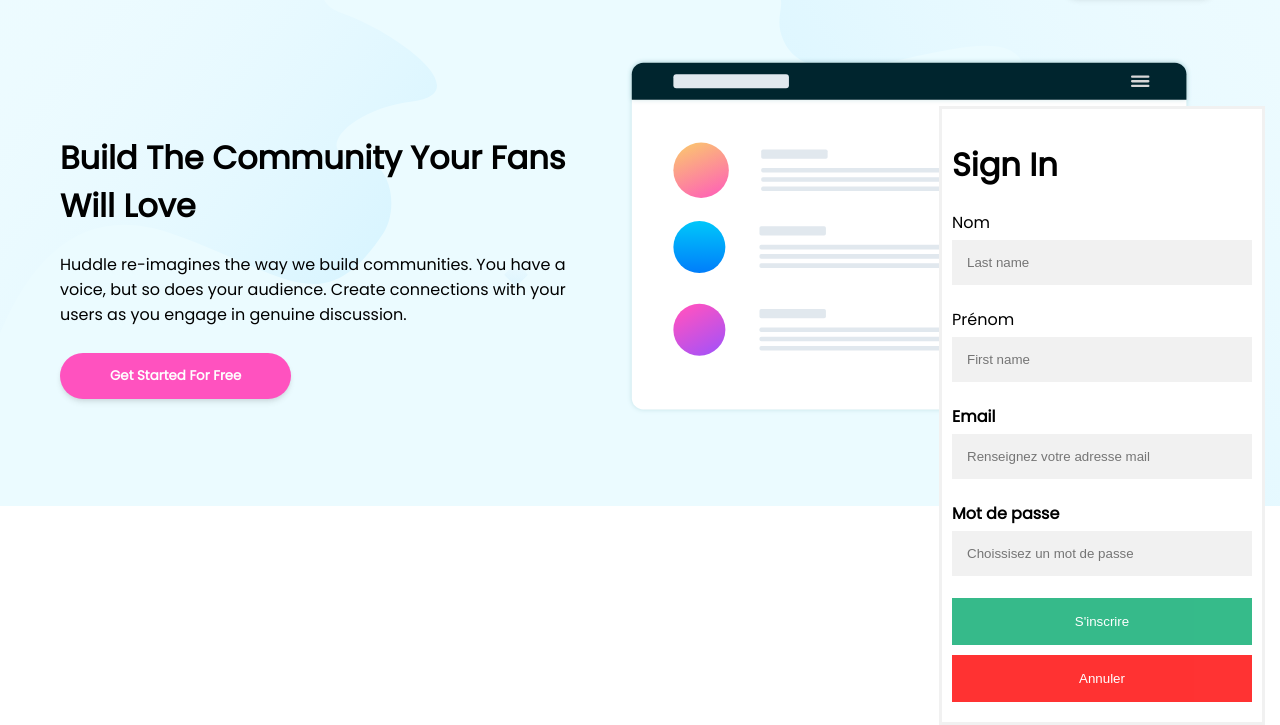
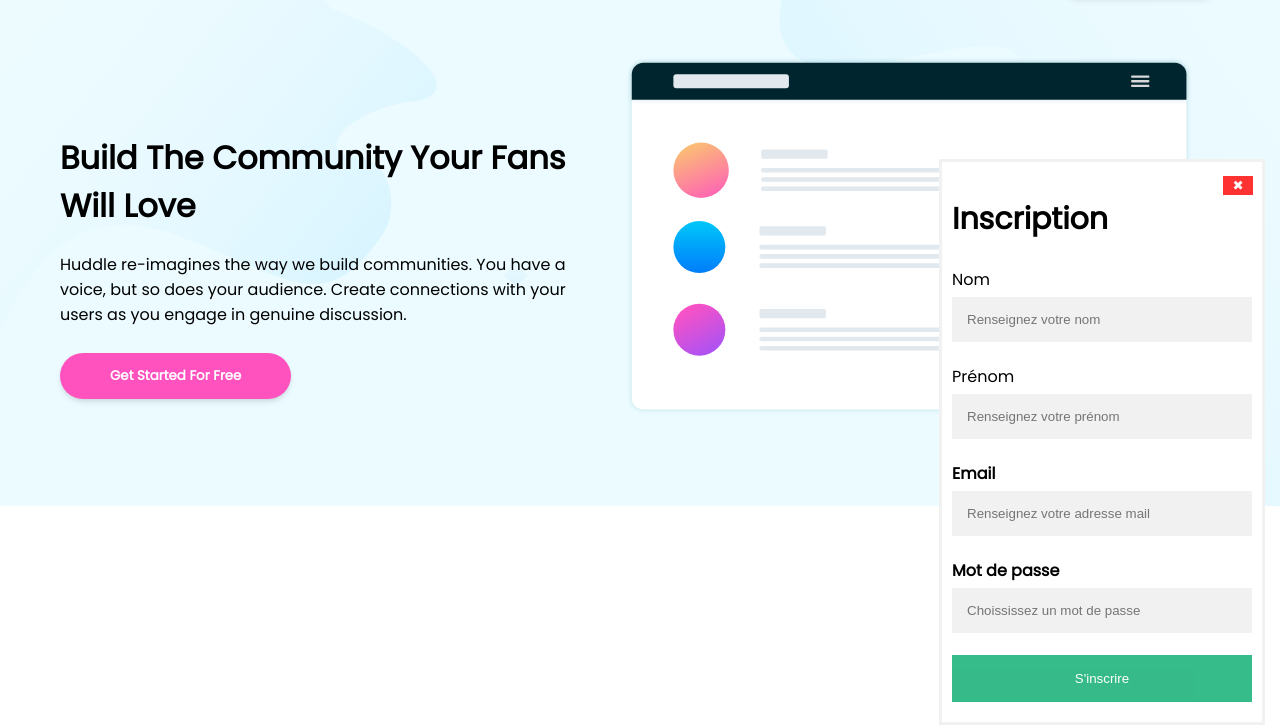
Before and after one commit to Fabolous38/agence-simplweb, a plain HTML site: page header.html in a window 1280 px wide. Both pictures are taken after a click on the button "Try It free". Shown: the part 75-800 px from the top of the page. Drawn offline with Linux system fonts and the light colour scheme.

Commit message:
modification du formulaire(titre/bouton)

```diff
--- a/header.css
+++ b/header.css
@@ -46,6 +46,12 @@ header {
   z-index: 9;
 }
 
+/*h2 du popup*/
+h2{
+  font-size: 30px;
+  margin: 0 0 25px 0;
+}
+
 /* Add styles to the form container */
 .form-container {
   max-width: 300px;
@@ -83,6 +89,9 @@ header {
 /* Add a red background color to the cancel button */
 .form-container .cancel {
   background-color: red;
+  max-width: 10%;
+  padding: 2px;
+  margin: 0 0 0 271px;
 }
 
 /* Add some hover effects to buttons */
--- a/header.html
+++ b/header.html
@@ -17,34 +17,54 @@
           <img src="images/logo.svg" class="logo" alt="Logo Huddle" />
         </div>
         <div>
-          <button class="open-button" onclick="openForm()">Try It free
-
-          </button>
-
+          <button class="open-button" onclick="openForm()">Try It free</button>
           <div class="form-popup" id="myForm">
             <form action="" class="form-container">
-              <h1>Sign In</h1>
+              <div>
+                <button type="button" class="btn cancel" onclick="closeForm()">
+                  ✖
+                </button>
+                <h2>Inscription</h2>
+              </div>
 
               <div class="field">
                 <label for="lastname">Nom</label>
-                <input placeholder="Last name" type="text" name="lastname" id="lastname">
-            </div>
-            <div class="field">
+                <input
+                  placeholder="Renseignez votre nom"
+                  type="text"
+                  name="lastname"
+                  id="lastname"
+                />
+              </div>
+              <div class="field">
                 <label for="firstname">Prénom</label>
-                <input placeholder="First name" type="text" name="firstname" id="firstname">
-            </div>
+                <input
+                  placeholder="Renseignez votre prénom"
+                  type="text"
+                  name="firstname"
+                  id="firstname"
+                />
+              </div>
 
               <label for="email"><b>Email</b></label>
-              <input type="text" placeholder="Renseignez votre adresse mail" name="email" required>
+              <input
+                type="text"
+                placeholder="Renseignez votre adresse mail"
+                name="email"
+                required
+              />
 
               <label for="psw"><b>Mot de passe</b></label>
-              <input type="password" placeholder="Choissisez un mot de passe" name="psw" required>
+              <input
+                type="password"
+                placeholder="Choississez un mot de passe"
+                name="psw"
+                required
+              />
 
               <button type="submit" class="btn">S'inscrire</button>
-              <button type="button" class="btn cancel" onclick="closeForm()">Annuler</button>
             </form>
           </div>
-
         </div>
       </div>
       <div class="header_bas">
@@ -70,6 +90,5 @@
     </header>
   </body>
 
-<script src="script.js"></script>
-
+  <script src="script.js"></script>
 </html>
```
Also changed, not shown: script.js (+5 -5 lines).
